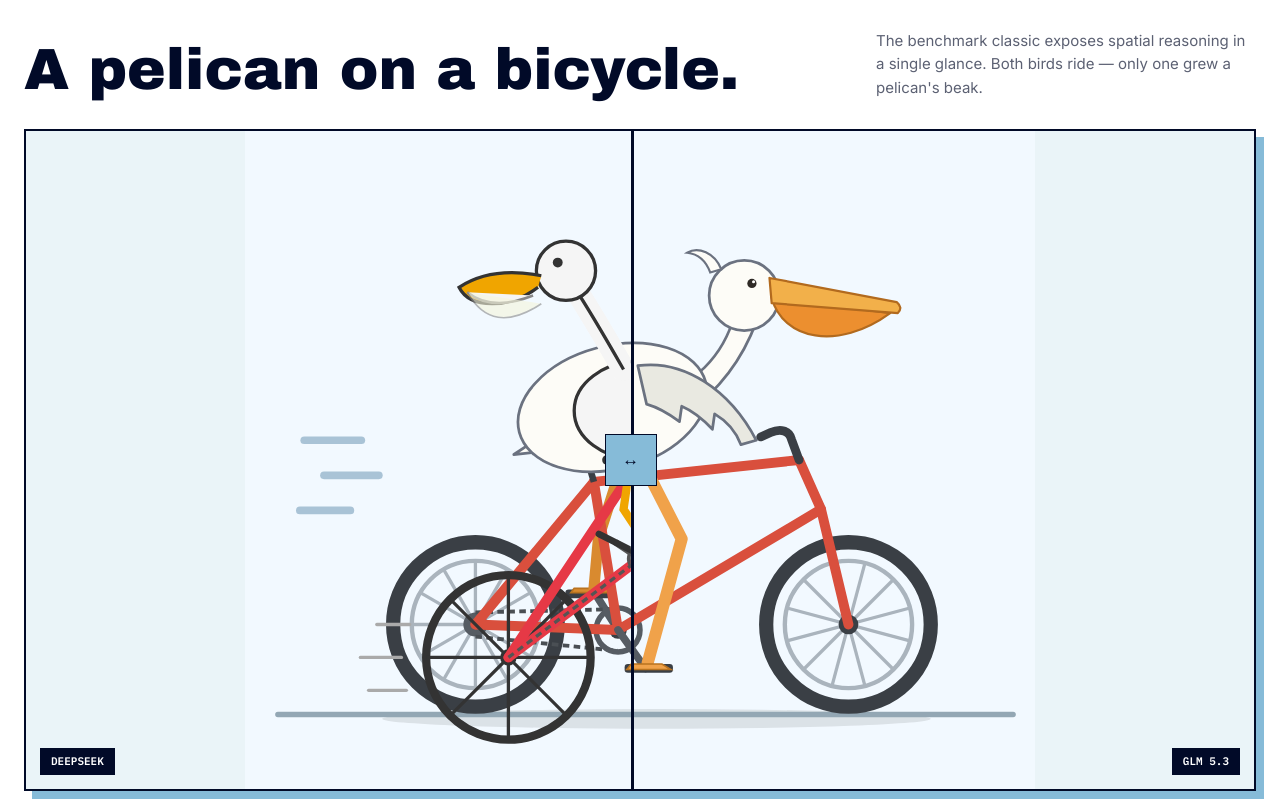
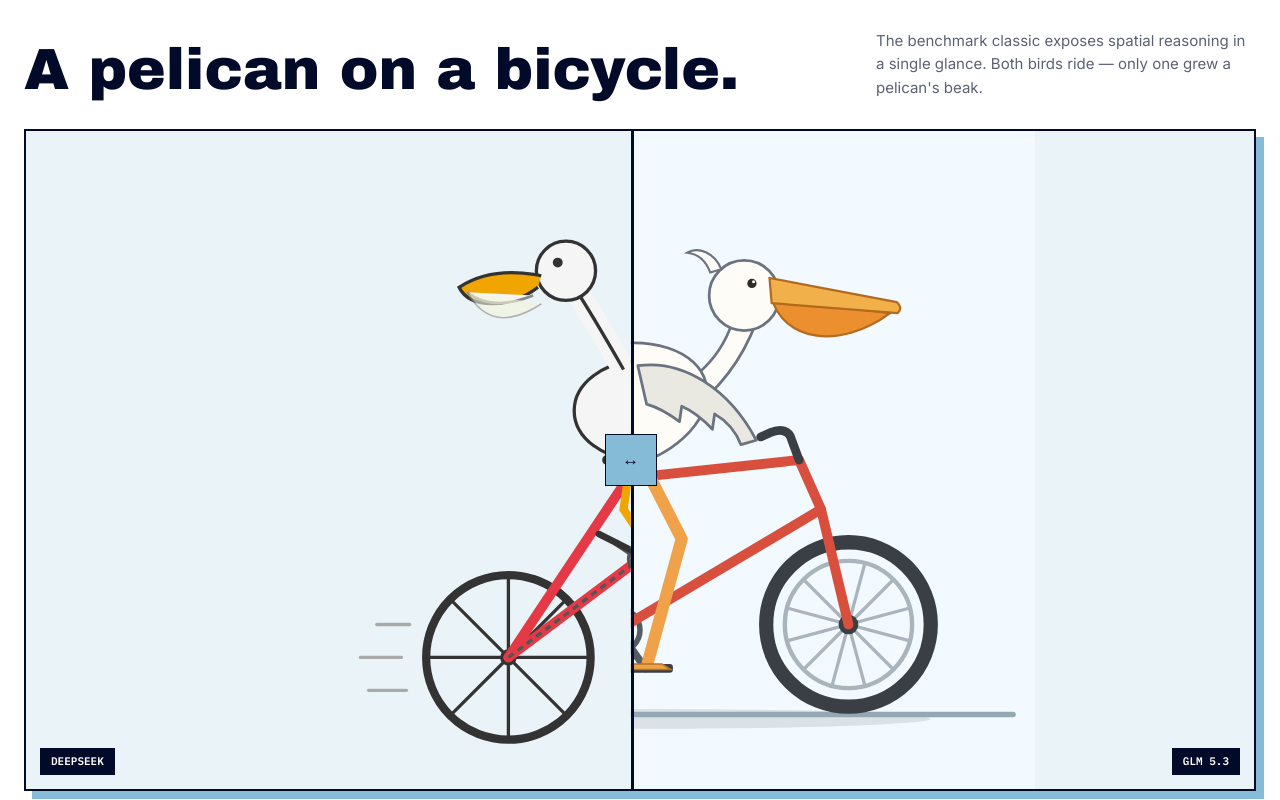
Before and after one commit to thecr7guy2/model-arena, a Next.js app: page / in a window 1280 px wide. Shown: the part 2720-3520 px from the top of the page. Built offline with nearby package versions, Linux system fonts and the light colour scheme.

Commit message:
Fix pelican comparison layer bleed-through

```diff
--- a/app/globals.css
+++ b/app/globals.css
@@ -132,8 +132,8 @@ h1, h2, h3 { font-family: var(--font-display), Impact, sans-serif; font-weight:
 .exhibit-title h2 { font-size: 58px; }
 .exhibit-title p { color: var(--muted); font-size: 15px; }
 .versus { position: relative; width: 100%; aspect-ratio: 16/8.6; overflow: hidden; border: 2px solid var(--ink); background: #eaf4f8; cursor: ew-resize; touch-action: none; user-select: none; box-shadow: 8px 8px 0 var(--blue); }
-.versus .pane { position: absolute; inset: 0; }
-.versus .pane img { width: 100%; height: 100%; object-fit: contain; pointer-events: none; }
+.versus .pane { position: absolute; inset: 0; overflow: hidden; background: #eaf4f8; }
+.versus .pane img { display: block; width: 100%; height: 100%; object-fit: contain; pointer-events: none; }
 .versus .pane.top { clip-path: inset(0 50% 0 0); }
 .versus .seam { position: absolute; inset-block: 0; width: 3px; background: var(--ink); pointer-events: none; }
 .versus .knob { position: absolute; top: 50%; translate: -50% -50%; width: 52px; height: 52px; display: grid; place-items: center; border: 1px solid var(--ink); background: var(--blue); font: 600 17px/1 var(--font-body), Arial, sans-serif; pointer-events: none; }
```
